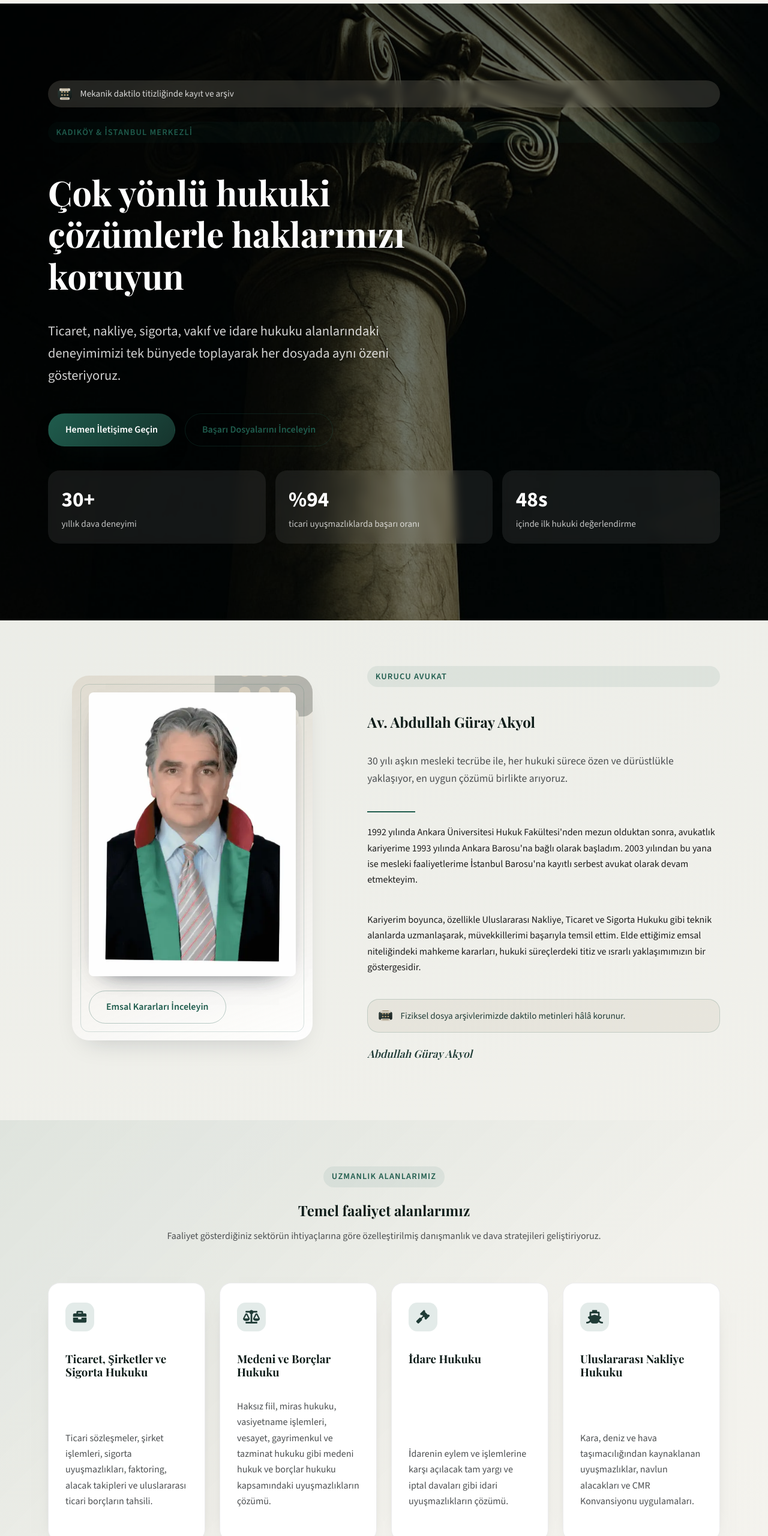
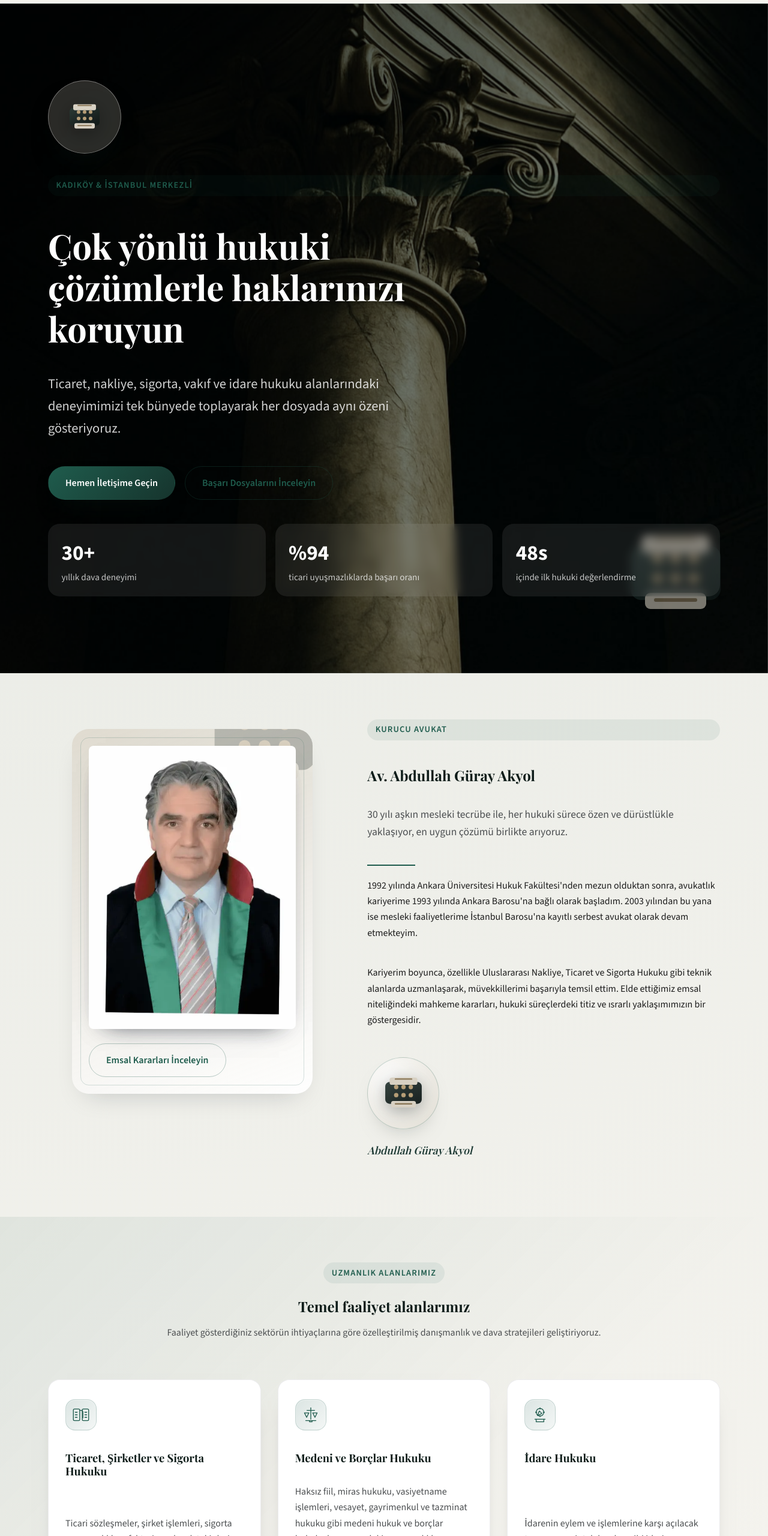
Before and after one commit to metadoks/akyolhukuk, an Eleventy site: page index.html in a window 1280 px wide. Shown: the part 200-2760 px from the top of the page at 60% size. Built offline with nearby package versions, Linux system fonts and the light colour scheme; Eleventy itself is replaced by a stand-in of ours; files that its build step writes are made by us from their sources; a small style sheet from the web is missing.

Commit message:
Restore hero carousel and service visuals

```diff
--- a/_data/services.json
+++ b/_data/services.json
@@ -1,31 +1,31 @@
 [
   {
-    "icon": "briefcase",
+    "icon": "trade-ledger",
     "title": "Ticaret, Şirketler ve Sigorta Hukuku",
     "description": "Ticari sözleşmeler, şirket işlemleri, sigorta uyuşmazlıkları, faktoring, alacak takipleri ve uluslararası ticari borçların tahsili."
   },
   {
-    "icon": "balance-scale",
+    "icon": "civil-balance",
     "title": "Medeni ve Borçlar Hukuku",
     "description": "Haksız fiil, miras hukuku, vasiyetname işlemleri, vesayet, gayrimenkul ve tazminat hukuku gibi medeni hukuk ve borçlar hukuku kapsamındaki uyuşmazlıkların çözümü."
   },
   {
-    "icon": "gavel",
+    "icon": "administrative-compass",
     "title": "İdare Hukuku",
     "description": "İdarenin eylem ve işlemlerine karşı açılacak tam yargı ve iptal davaları gibi idari uyuşmazlıkların çözümü."
   },
   {
-    "icon": "ship",
+    "icon": "transport-ship",
     "title": "Uluslararası Nakliye Hukuku",
     "description": "Kara, deniz ve hava taşımacılığından kaynaklanan uyuşmazlıklar, navlun alacakları ve CMR Konvansiyonu uygulamaları."
   },
   {
-    "icon": "file-invoice-dollar",
+    "icon": "enforcement-hammer",
     "title": "İcra ve İflas Hukuku",
     "description": "Her türlü alacağın icra yoluyla takibi, iflas süreçlerinin yönetimi ve borçların yeniden yapılandırılması hizmetleri."
   },
   {
-    "icon": "landmark",
+    "icon": "foundation-ledger",
     "title": "Vakıf Hukuku",
     "description": "Vakıf malları üzerindeki hukuki süreçler, tapu terkinleri ve özellikle münhal vakıflar konusundaki uyuşmazlıklar."
   }
--- a/css/style.css
+++ b/css/style.css
@@ -344,6 +344,24 @@ ul {
     overflow: hidden;
 }
 
+.hero::after {
+    content: "";
+    position: absolute;
+    inset: auto clamp(1.25rem, 5vw, 5rem) clamp(1.75rem, 6vw, 5rem) auto;
+    width: clamp(120px, 18vw, 180px);
+    aspect-ratio: 1;
+    background: url('/images/typewriter-mark.svg') center/contain no-repeat;
+    opacity: 0.55;
+    mix-blend-mode: screen;
+    pointer-events: none;
+}
+
+@media (max-width: 640px) {
+    .hero::after {
+        display: none;
+    }
+}
+
 .hero__backgrounds {
     position: absolute;
     inset: 0;
@@ -358,8 +376,13 @@ ul {
     background-size: cover;
     background-position: center;
     opacity: 0;
-    animation: heroSlide 28s infinite;
-    animation-delay: calc(var(--index) * 7s);
+    transition: opacity 1.1s ease-in-out;
+    will-change: opacity;
+}
+
+.hero__slide:first-child,
+.hero__slide.is-active {
+    opacity: 1;
 }
 
 .hero__texture {
@@ -370,29 +393,14 @@ ul {
     pointer-events: none;
 }
 
-@keyframes heroSlide {
-    0%,
-    8% {
-        opacity: 0;
-    }
-    12%,
-    32% {
-        opacity: 1;
-    }
-    36%,
-    100% {
-        opacity: 0;
-    }
-}
-
 @media (prefers-reduced-motion: reduce) {
-    .hero__slide {
-        animation: none;
-        opacity: 1;
+    .hero::after {
+        display: none;
     }
 
-    .hero__slide:not(:first-child) {
-        display: none;
+    .hero__slide {
+        transition: none;
+        opacity: 1;
     }
 }
 
@@ -409,18 +417,22 @@ ul {
 .hero__badge {
     display: inline-flex;
     align-items: center;
-    gap: 0.75rem;
-    padding: 0.55rem 0.85rem;
-    background: rgba(216, 209, 195, 0.16);
-    border-radius: 999px;
-    backdrop-filter: blur(6px);
-    font-size: 0.95rem;
-    color: rgba(255, 255, 255, 0.82);
+    justify-content: center;
+    width: clamp(88px, 12vw, 122px);
+    aspect-ratio: 1;
+    padding: 0.85rem;
+    background: rgba(216, 209, 195, 0.2);
+    border-radius: 50%;
+    border: 1px solid rgba(255, 255, 255, 0.35);
+    box-shadow: 0 25px 55px -32px rgba(12, 24, 20, 0.9);
+    backdrop-filter: blur(8px);
+    margin-bottom: 0.75rem;
 }
 
 .hero__badge img {
-    width: 1.75rem;
-    height: 1.75rem;
+    width: 64%;
+    height: auto;
+    filter: drop-shadow(0 8px 16px rgba(0, 0, 0, 0.35));
 }
 
 .hero__title {
@@ -549,18 +561,20 @@ ul {
 .about__heritage {
     display: inline-flex;
     align-items: center;
-    gap: 0.75rem;
-    padding: 0.85rem 1rem;
-    background: rgba(216, 209, 195, 0.35);
-    border-radius: var(--radius-md);
-    font-size: 0.95rem;
-    color: var(--color-primary-700);
-    border: 1px solid rgba(31, 91, 77, 0.18);
+    justify-content: center;
+    margin-top: 0.5rem;
+    width: clamp(90px, 12vw, 120px);
+    aspect-ratio: 1;
+    border-radius: 50%;
+    background: radial-gradient(circle at 30% 30%, rgba(255, 255, 255, 0.85), rgba(216, 209, 195, 0.55));
+    border: 1px solid rgba(31, 91, 77, 0.22);
+    box-shadow: 0 18px 40px -30px rgba(12, 24, 20, 0.5);
 }
 
 .about__heritage img {
-    width: 1.65rem;
-    height: 1.65rem;
+    width: 62%;
+    height: auto;
+    filter: drop-shadow(0 6px 14px rgba(12, 24, 20, 0.35));
 }
 
 .about__signature {
@@ -572,8 +586,8 @@ ul {
 
 .service-grid {
     display: grid;
-    grid-template-columns: repeat(auto-fit, minmax(240px, 1fr));
-    gap: 1.5rem;
+    grid-template-columns: repeat(auto-fit, minmax(260px, 1fr));
+    gap: 1.75rem;
     align-items: stretch;
 }
 
@@ -596,21 +610,36 @@ ul {
 }
 
 .service-card__icon {
-    width: 3rem;
-    height: 3rem;
-    border-radius: 0.9rem;
-    background: rgba(31, 91, 77, 0.12);
+    width: 3.25rem;
+    height: 3.25rem;
+    border-radius: 1rem;
+    background: linear-gradient(135deg, rgba(31, 91, 77, 0.16), rgba(31, 91, 77, 0.05));
     display: inline-flex;
     align-items: center;
     justify-content: center;
-    color: var(--color-primary-700);
-    font-size: 1.4rem;
     margin-bottom: 1.2rem;
+    border: 1px solid rgba(31, 91, 77, 0.18);
+    box-shadow: inset 0 1px 2px rgba(255, 255, 255, 0.45);
+}
+
+.service-card__icon img {
+    width: 68%;
+    height: auto;
+}
+
+.service-card h3 {
+    font-size: 1.15rem;
 }
 
 .service-card p {
     color: var(--color-text-muted);
     margin-top: auto;
+}
+
+@media (min-width: 992px) {
+    .service-grid {
+        grid-template-columns: repeat(3, minmax(0, 1fr));
+    }
 }
 
 .process-grid {
--- a/index.html
+++ b/index.html
@@ -11,9 +11,8 @@ metaDescription: "Kadıköy avukatı Akyol Hukuk Bürosu. Ticaret, Nakliye, Mede
         <div class="hero__texture"></div>
     </div>
     <div class="container hero__content">
-        <div class="hero__badge">
-            <img src="/images/typewriter-mark.svg" alt="" aria-hidden="true">
-            <span>Mekanik daktilo titizliğinde kayıt ve arşiv</span>
+        <div class="hero__badge" aria-hidden="true">
+            <img src="/images/typewriter-mark.svg" alt="">
         </div>
         <span class="section-eyebrow">Kadıköy &amp; İstanbul Merkezli</span>
         <h1 class="hero__title">Çok yönlü hukuki çözümlerle haklarınızı koruyun</h1>
@@ -51,9 +50,8 @@ metaDescription: "Kadıköy avukatı Akyol Hukuk Bürosu. Ticaret, Nakliye, Mede
                 <p>1992 yılında Ankara Üniversitesi Hukuk Fakültesi'nden mezun olduktan sonra, avukatlık kariyerime 1993 yılında Ankara Barosu'na bağlı olarak başladım. 2003 yılından bu yana ise mesleki faaliyetlerime İstanbul Barosu'na kayıtlı serbest avukat olarak devam etmekteyim.</p>
                 <p>Kariyerim boyunca, özellikle Uluslararası Nakliye, Ticaret ve Sigorta Hukuku gibi teknik alanlarda uzmanlaşarak, müvekkillerimi başarıyla temsil ettim. Elde ettiğimiz emsal niteliğindeki mahkeme kararları, hukuki süreçlerdeki titiz ve ısrarlı yaklaşımımızın bir göstergesidir.</p>
             </div>
-            <div class="about__heritage">
-                <img src="/images/typewriter-mark.svg" alt="" aria-hidden="true">
-                <span>Fiziksel dosya arşivlerimizde daktilo metinleri hâlâ korunur.</span>
+            <div class="about__heritage" aria-hidden="true">
+                <img src="/images/typewriter-mark.svg" alt="">
             </div>
             <p class="about__signature">Abdullah Güray Akyol</p>
         </div>
@@ -71,7 +69,7 @@ metaDescription: "Kadıköy avukatı Akyol Hukuk Bürosu. Ticaret, Nakliye, Mede
             {% for service in services %}
             <article class="service-card">
                 <div class="service-card__icon" aria-hidden="true">
-                    <i class="fas fa-{{ service.icon }}"></i>
+                    <img src="/images/icons/{{ service.icon }}.svg" alt="">
                 </div>
                 <h3>{{ service.title }}</h3>
                 <p>{{ service.description }}</p>
@@ -114,13 +112,13 @@ metaDescription: "Kadıköy avukatı Akyol Hukuk Bürosu. Ticaret, Nakliye, Mede
             <ul class="check-list">
                 <li>Uyum denetimleri ve politika dokümantasyonu</li>
                 <li>Sözleşme yaşam döngüsü ve müzakere desteği</li>
-                <li>Çok dilli sözleşme inceleme desteği</li>
+                <li>Sektöre özel rapor ve dokümantasyon hazırlanması</li>
             </ul>
         </div>
         <div class="split-card">
             <h3>Denetim öncesi hazırlık paketi</h3>
             <p>İç kontrol listeleri, kanıt dosyası ve yönetim sunumu ile denetçilerinize hazır olun.</p>
-            <a href="#iletisim" class="btn btn--primary btn--block">Ücretsiz ön değerlendirme planlayın</a>
+            <a href="#iletisim" class="btn btn--primary btn--block">Uzman desteği için hemen iletişime geçin</a>
         </div>
     </div>
 </section>
--- a/js/main.js
+++ b/js/main.js
@@ -10,10 +10,16 @@ const modalClose = modal ? modal.querySelector('[data-modal-close]') : null;
 const modalTriggers = document.querySelectorAll('[data-open-modal]');
 const form = document.getElementById('contact-form');
 const formStatus = document.getElementById('form-status');
+const heroSlides = document.querySelectorAll('.hero__slide');
+const prefersReducedMotion = typeof window.matchMedia === 'function'
+  ? window.matchMedia('(prefers-reduced-motion: reduce)')
+  : { matches: false };
 
 let lastFocusedElement = null;
 let navOpen = false;
 let modalOpen = false;
+let heroSlideIndex = 0;
+let heroSlideTimer = null;
 
 const focusableSelectors = 'a[href], button:not([disabled]), textarea, input, select, [tabindex]:not([tabindex="-1"])';
 
@@ -77,6 +83,29 @@ function handleScroll() {
     } else {
       scrollTopBtn.classList.remove('is-visible');
     }
+  }
+}
+
+function activateHeroSlide(index) {
+  if (!heroSlides.length) return;
+  heroSlides.forEach((slide, slideIndex) => {
+    slide.classList.toggle('is-active', slideIndex === index);
+  });
+}
+
+function startHeroSlider() {
+  if (!heroSlides.length || prefersReducedMotion.matches) return;
+  activateHeroSlide(heroSlideIndex);
+  heroSlideTimer = setInterval(() => {
+    heroSlideIndex = (heroSlideIndex + 1) % heroSlides.length;
+    activateHeroSlide(heroSlideIndex);
+  }, 7000);
+}
+
+function stopHeroSlider() {
+  if (heroSlideTimer) {
+    clearInterval(heroSlideTimer);
+    heroSlideTimer = null;
   }
 }
 
@@ -175,6 +204,39 @@ document.addEventListener('keydown', (event) => {
   }
 });
 
+if (heroSlides.length) {
+  if (prefersReducedMotion.matches) {
+    activateHeroSlide(heroSlideIndex);
+  } else {
+    startHeroSlider();
+  }
+
+  const handleMotionPreference = (event) => {
+    if (event.matches) {
+      stopHeroSlider();
+      activateHeroSlide(heroSlideIndex);
+    } else {
+      stopHeroSlider();
+      startHeroSlider();
+    }
+  };
+
+  if (typeof prefersReducedMotion.addEventListener === 'function') {
+    prefersReducedMotion.addEventListener('change', handleMotionPreference);
+  } else if (typeof prefersReducedMotion.addListener === 'function') {
+    prefersReducedMotion.addListener(handleMotionPreference);
+  }
+
+  document.addEventListener('visibilitychange', () => {
+    if (document.hidden) {
+      stopHeroSlider();
+    } else if (!prefersReducedMotion.matches) {
+      stopHeroSlider();
+      startHeroSlider();
+    }
+  });
+}
+
 window.addEventListener('resize', () => {
   if (window.innerWidth > 960) {
     setNavState(false);
```
Also changed, not shown: images/icons/administrative-compass.svg (added), images/icons/civil-balance.svg (added), images/icons/enforcement-hammer.svg (added), images/icons/foundation-ledger.svg (added), images/icons/trade-ledger.svg (added), images/icons/transport-ship.svg (added).
